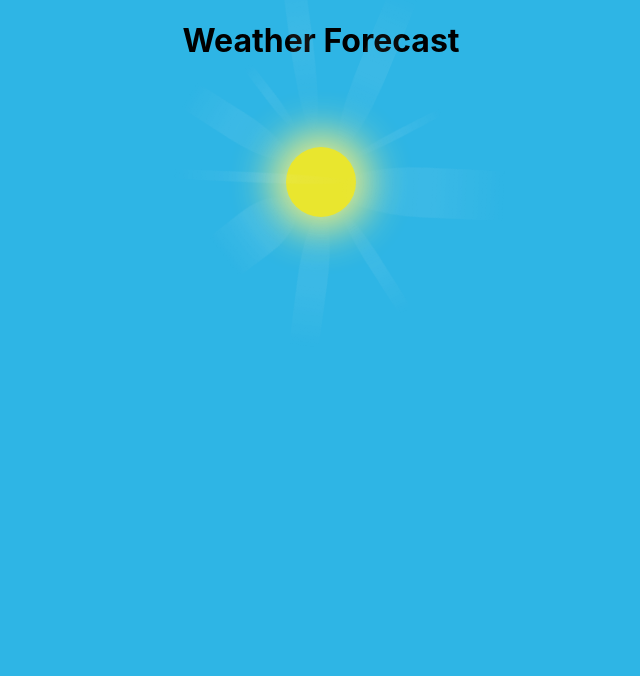
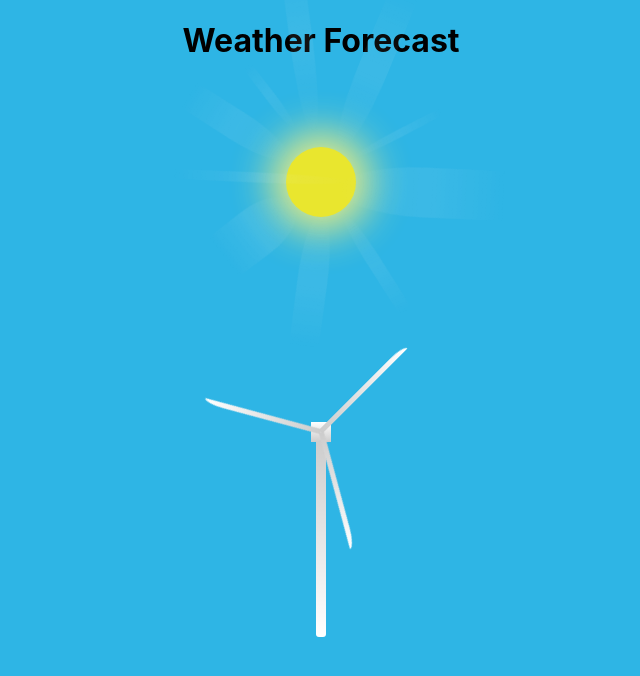
Before and after one commit to flaviusbohaciuc/weather-forecast-react, a React (Create React App) app: page / in a window 1280 px wide. Shown: the top 676 px of the page, without its empty margins (319-959 px from the left). Built offline with nearby package versions, Linux system fonts and the light colour scheme.

Commit message:
add windmill component and move wrapper to index.scss

```diff
--- a/src/component/sun/sun.component.tsx
+++ b/src/component/sun/sun.component.tsx
@@ -3,7 +3,7 @@ import "./sun.style.scss";
 
 const Sun = () => {
   return (
-    <div className="wrapper-sun">
+    <div className="wrapper">
       <div className="sun">
         <div className="ray_box">
             <div className="ray ray1"></div>
--- a/src/component/sun/sun.style.scss
+++ b/src/component/sun/sun.style.scss
@@ -1,9 +1,4 @@
 @import 'src/index.scss';
-
-.wrapper-sun {
-  position: relative;
-  height: 200px;
-}
 
 .sun {
   position: absolute;
@@ -133,21 +128,21 @@
 
 @keyframes ray_anim {
   0% {
+    transform: rotate(0deg);
     -webkit-transform: rotate(0deg);
-    transform: rotate(0deg);
   }
   100% {
+    transform: rotate(360deg);
     -webkit-transform: rotate(360deg);
-    transform: rotate(360deg);
   }
 }
 @-webkit-keyframes ray_anim {
   0% {
+    transform: rotate(0deg);
     -webkit-transform: rotate(0deg);
-    transform: rotate(0deg);
   }
   100% {
+    transform: rotate(360deg);
     -webkit-transform: rotate(360deg);
-    transform: rotate(360deg);
   }
 }
--- /dev/null
+++ b/src/component/windmill/index.tsx
@@ -0,0 +1,2 @@
+import Windmill from "./windmill.component";
+export default Windmill;
--- /dev/null
+++ b/src/component/windmill/windmill.component.tsx
@@ -0,0 +1,20 @@
+import React from "react";
+import "./windmill.style.scss";
+
+const Windmill = () => {
+  return (
+    <div className="wrapper">
+      <div className="windmill">
+        <div className="post"></div>
+        <div className="engine"></div>
+        <div className="flaps">
+          <div className="flap"></div>
+          <div className="flap"></div>
+          <div className="flap"></div>
+        </div>
+      </div>
+    </div>
+  );
+};
+
+export default Windmill;
--- /dev/null
+++ b/src/component/windmill/windmill.style.scss
@@ -0,0 +1,86 @@
+@import "src/index.scss";
+
+.windmill {
+  width: 300px;
+  height: 350px;
+  margin: 10px auto 0;
+  position: relative;
+}
+
+.post {
+  position: absolute;
+  width: 10px;
+  height: 200px;
+  background: linear-gradient(to top, $color-white 0%, darken($color-white, 20%) 100%);
+  top: 145px;
+  left: 145px;
+  border-radius: 3px;
+}
+
+.engine {
+  position: absolute;
+  width: 20px;
+  height: 20px;
+  background: linear-gradient(to bottom, $color-white 0%, darken($color-white, 20%) 100%);
+  top: 130px;
+  left: 140px;
+}
+
+.head {
+  width: 10px;
+  height: 10px;
+  position: absolute;
+  top: 135px;
+  left: 145px;
+  z-index: 1000;
+  background: radial-gradient(center, $color-white 0%, darken($color-white, 40%) 100%);
+  border-radius: 50%;
+}
+
+.flaps {
+  width: 200px;
+  height: 200px;
+  position: absolute;
+  top: 40px;
+  left: 50px;
+  animation: rotatemill 4s linear infinite;
+}
+
+.flap {
+  width: 5px;
+  height: 120px;
+  position: absolute;
+  background: linear-gradient(to bottom, $color-white 0%, darken($color-white, 20%) 100%);
+  border-top-left-radius: 5px 20px;
+}
+
+.flaps .flap:nth-child(1) {
+  top: -20px;
+  left: 97px;
+}
+
+.flaps .flap:nth-child(2) {
+  top: 70px;
+  left: 150px;
+  transform: rotate(120deg);
+  -webkit-transform: rotate(120deg);
+}
+
+.flaps .flap:nth-child(3) {
+  top: 70px;
+  left: 45px;
+  transform: rotate(240deg);
+  -webkit-transform: rotate(240deg);
+}
+
+@keyframes rotatemill {
+  0% {
+    transform: rotate(0deg);
+    -webkit-transform: rotate(0deg);
+  }
+
+  100% {
+    transform: rotate(-360deg);
+    -webkit-transform: rotate(-360deg);
+  }
+}
--- a/src/index.scss
+++ b/src/index.scss
@@ -15,3 +15,8 @@ html {
   text-align: center;
   background-color: $color-picton-blue;
 }
+
+.wrapper {
+  position: relative;
+  height: 200px;
+}
--- a/src/weather-forecast-app.tsx
+++ b/src/weather-forecast-app.tsx
@@ -1,11 +1,13 @@
 import React from "react";
 import Sun from "./component/sun";
+import Windmill from "./component/windmill";
 
 const WeatherForecast: React.FC = () => {
   return (
     <div className="content">
       <h1>Weather Forecast</h1>
       <Sun />
+      <Windmill />
     </div>
   );
 };
```
